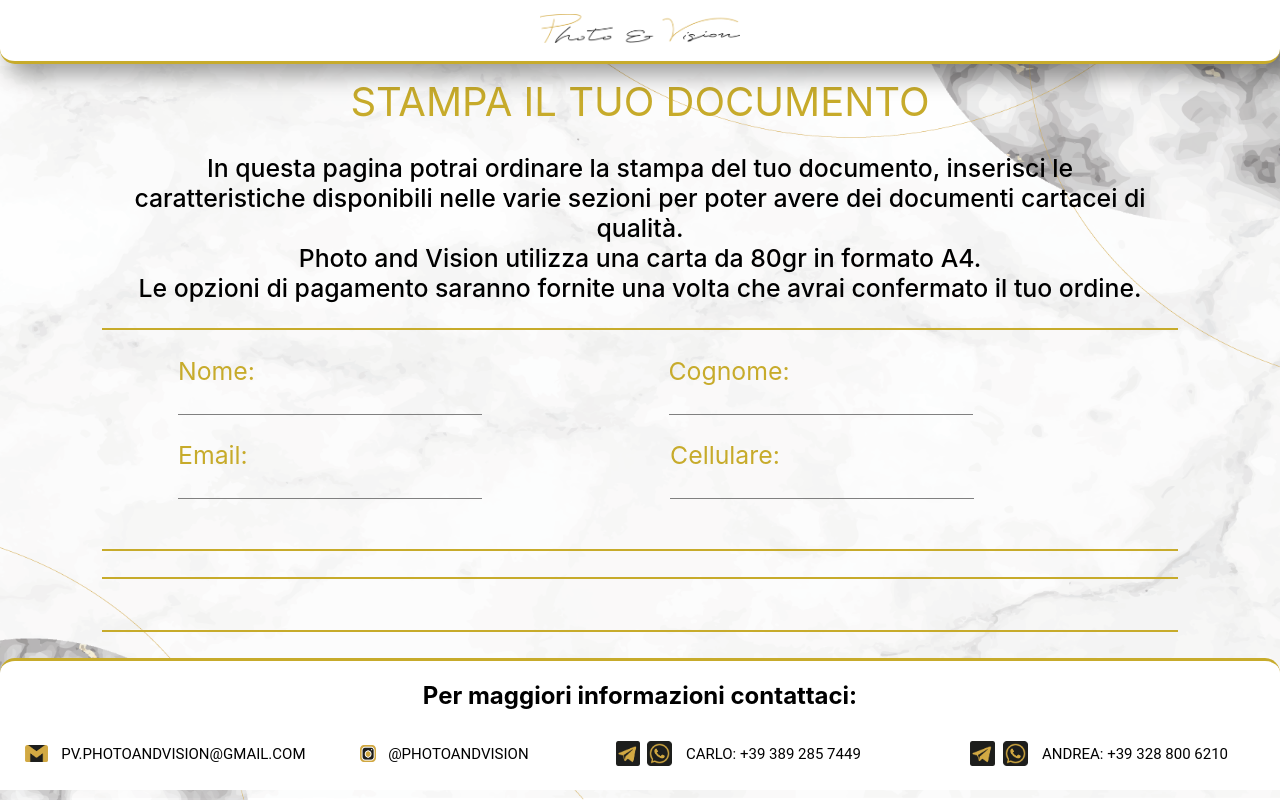
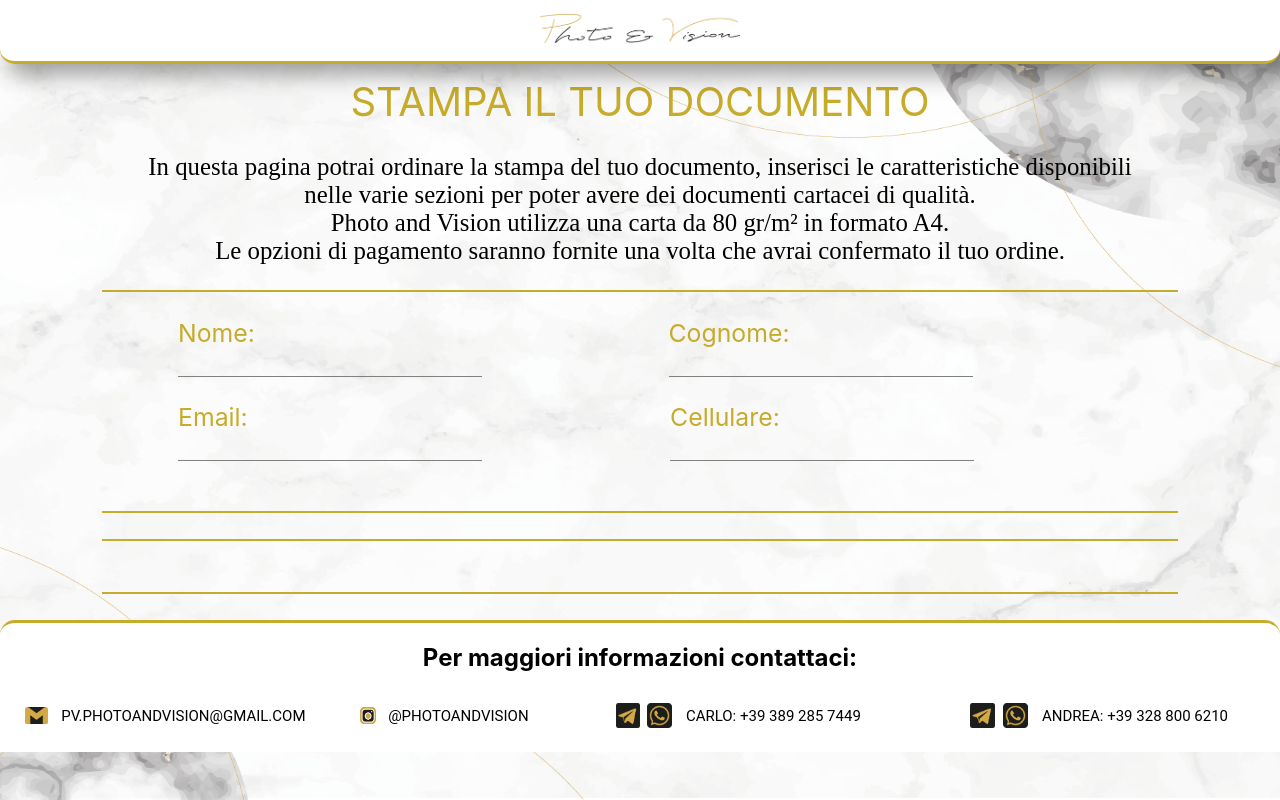
Before and after one commit to CarloVitto01/sito-web-pv, a React (Create React App) app: page / in a window 1280 px wide. Built offline with nearby package versions, Linux system fonts and the light colour scheme.

Commit message:
Added font

```diff
--- a/src/components/Intro.module.css
+++ b/src/components/Intro.module.css
@@ -16,4 +16,5 @@
     align-items: center;
     justify-content: center;
     text-align: center;
+    font-family: "Oswald";
 }
--- a/src/components/Intro.tsx
+++ b/src/components/Intro.tsx
@@ -8,7 +8,7 @@ const Intro = () => {
         In questa pagina potrai ordinare la stampa del tuo documento, inserisci
         le caratteristiche disponibili nelle varie sezioni per poter avere dei
         documenti cartacei di qualità. <br />
-        Photo and Vision utilizza una carta da 80gr in formato A4. <br />
+        Photo and Vision utilizza una carta da 80 gr/m² in formato A4. <br />
         Le opzioni di pagamento saranno fornite una volta che avrai confermato
         il tuo ordine.
       </p>
```
